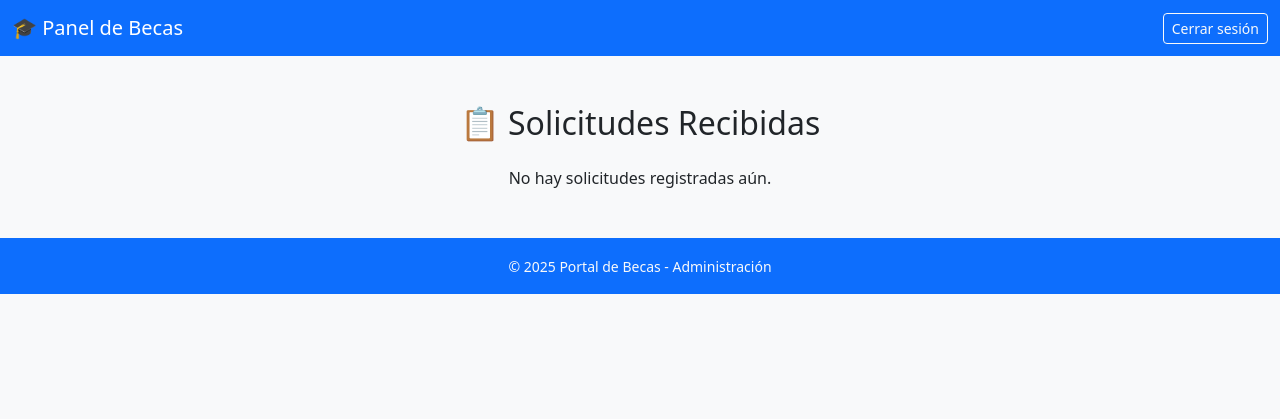
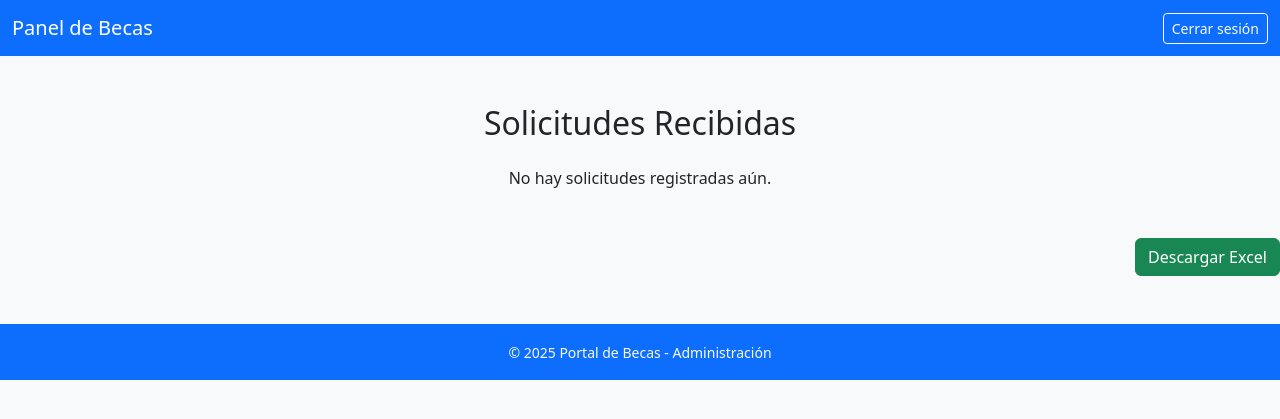
Before and after one commit to IYRH/becas_portal, a Flask app: page /admin/panel in a window 1280 px wide. Shown: the top 419 px of the page. Run offline with Flask 3, Linux system fonts and the light colour scheme; the visitor is signed in with stand-in values (Sample User, id 1); data that the repository does not hold is empty.

Commit message:
agregando la funcion para descargar la tabla con datos de los solicitantes en excel

```diff
--- a/routes/admin_routes.py
+++ b/routes/admin_routes.py
@@ -1,5 +1,7 @@
-from flask import Blueprint, render_template, request, redirect, url_for, flash, session
+from flask import Blueprint, render_template, request, redirect, url_for, flash, session, send_file
 import sqlite3
+from openpyxl import Workbook
+import io
 
 admin_bp = Blueprint('admin', __name__)
 
@@ -58,3 +60,45 @@ def actualizar(id):
     conexion.close()
     flash("✅ Estatus actualizado correctamente.")
     return redirect(url_for('admin.panel'))
+
+# Exportar a Excel
+@admin_bp.route('/descargar_excel')
+def descargar_excel():
+    if not session.get('admin'):
+        flash("Acceso no autorizado.")
+        return redirect(url_for('admin.login'))
+
+    conexion = sqlite3.connect('becas.db')
+    cursor = conexion.cursor()
+    cursor.execute("SELECT * FROM solicitudes ORDER BY id DESC")
+    solicitudes = cursor.fetchall()
+    conexion.close()
+
+    # Crear archivo Excel en memoria
+    wb = Workbook()
+    ws = wb.active
+    ws.title = "Solicitudes de Becas"
+
+    # Encabezados
+    encabezados = [
+        "ID", "Nombre", "Correo", "Teléfono", "NSS",
+        "% Materias Cursadas", "Carrera", "Estatus", "Fecha Registro"
+    ]
+    ws.append(encabezados)
+
+    # Agregar filas
+    for s in solicitudes:
+        ws.append(s)
+
+    # Guardar en memoria (sin archivo temporal)
+    output = io.BytesIO()
+    wb.save(output)
+    output.seek(0)
+
+    # Enviar archivo al navegador
+    return send_file(
+        output,
+        as_attachment=True,
+        download_name="solicitudes_becas.xlsx",
+        mimetype="application/vnd.openxmlformats-officedocument.spreadsheetml.sheet"
+    )
--- a/templates/admin_panel.html
+++ b/templates/admin_panel.html
@@ -11,7 +11,7 @@
 <!-- Navbar -->
 <nav class="navbar navbar-expand-lg navbar-dark bg-primary">
   <div class="container-fluid">
-    <a class="navbar-brand" href="#">🎓 Panel de Becas</a>
+    <a class="navbar-brand" href="#"> Panel de Becas</a>
     <div class="d-flex">
       <a href="{{ url_for('admin.logout') }}" class="btn btn-outline-light btn-sm">Cerrar sesión</a>
     </div>
@@ -20,7 +20,7 @@
 
 <div class="container my-5">
 
-  <h2 class="mb-4 text-center">📋 Solicitudes Recibidas</h2>
+  <h2 class="mb-4 text-center"> Solicitudes Recibidas</h2>
 
   {% with messages = get_flashed_messages() %}
     {% if messages %}
@@ -84,6 +84,13 @@
   {% endif %}
 </div>
 
+<div class="text-end mb-3">
+  <a href="{{ url_for('admin.descargar_excel') }}" class="btn btn-success">
+    Descargar Excel
+  </a>
+</div>
+
+
 <footer class="bg-primary text-light text-center py-3 mt-5">
   <small>© 2025 Portal de Becas - Administración</small>
 </footer>
```
